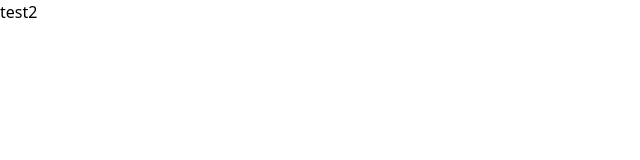
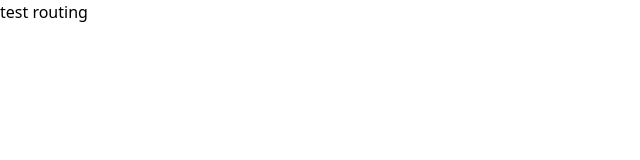
Before and after one commit to THE-G0OSE/front-end-guide, a React (Vite) app: page / in a window 1280 px wide. Shown: the top 160 px of the page, without its empty margins (0-640 px from the left). Built offline with nearby package versions, Linux system fonts and the light colour scheme.

Commit message:
base rouring

```diff
--- a/package.json
+++ b/package.json
@@ -21,6 +21,7 @@
     "react-dom": "^19.1.0",
     "react-hook-form": "^7.60.0",
     "react-redux": "^9.2.0",
+    "react-router": "^7.7.0",
     "react-router-dom": "^7.7.0",
     "react-three-fiber": "^6.0.13",
     "tailwindcss": "^4.1.11"
--- /dev/null
+++ b/src/app/providers/router/ui/RouterProvider.tsx
@@ -0,0 +1,14 @@
+import { BrowserRouter, Route, Routes } from "react-router-dom";
+
+const RouterProvider = () => {
+  return (
+    <BrowserRouter>
+      <Routes>
+        <Route path="/" element={<div>test routing</div>}>
+        </Route>
+      </Routes>
+    </BrowserRouter>
+  );
+};
+
+export default RouterProvider;
--- a/src/app/ui/App.tsx
+++ b/src/app/ui/App.tsx
@@ -1,9 +1,10 @@
+import RouterProvider from "../providers/router/ui/RouterProvider";
 import { StoreProvider } from "../providers/store/ui/StoreProvider";
 
 const App = () => {
   return (
     <StoreProvider>
-      <div className="">test2</div>
+       <RouterProvider/>
     </StoreProvider>
   );
 };
```
Also changed, not shown: 1 other file (tests, documents, lock files or other folders).
